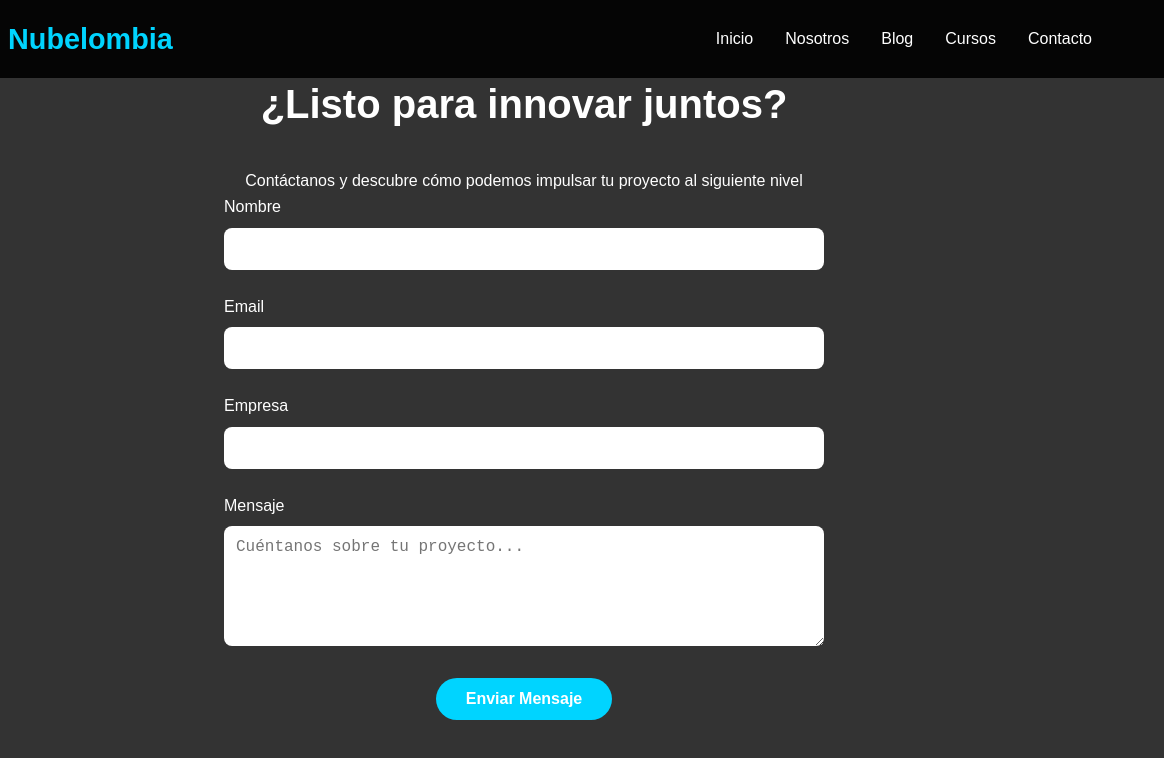
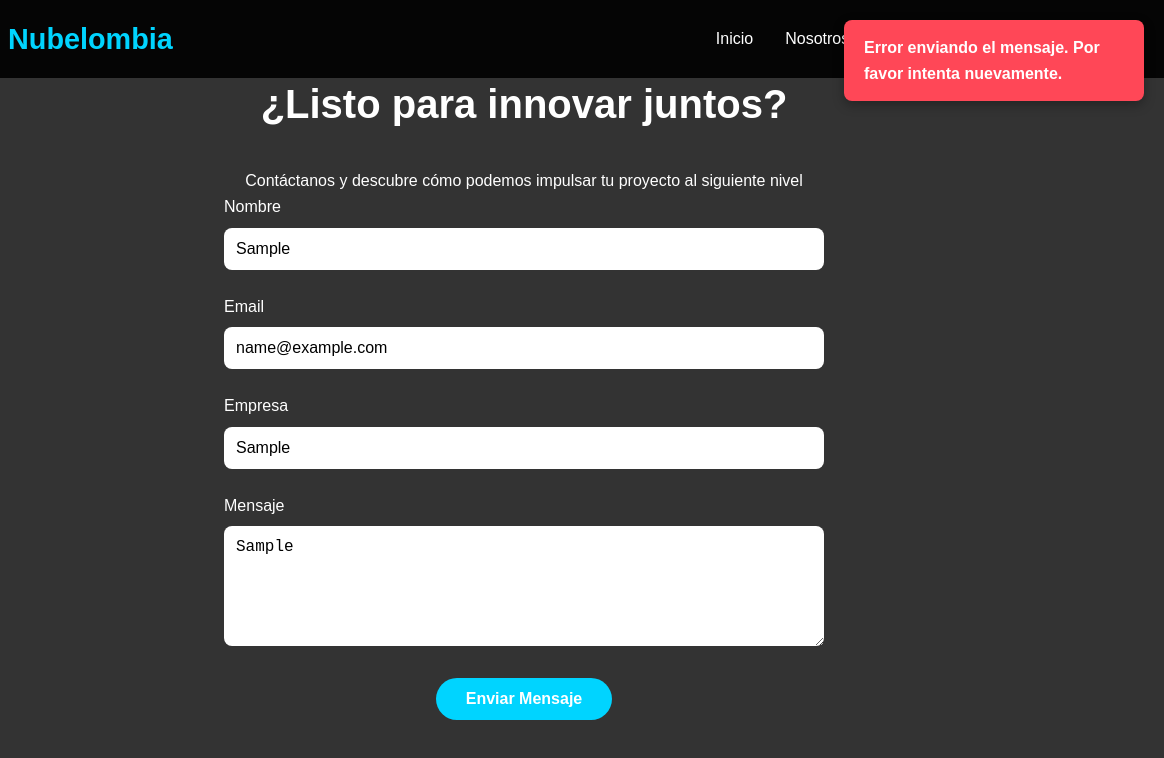
Before and after one commit to Nubelombia/nubelombia-website, a plain HTML site: page index.html in a window 1280 px wide. Both pictures are taken after typing "Sample", "name@example.com", "Sample", "Sample" into the empty fields and a click on the button "Enviar Mensaje". Shown: the part 2588-3346 px from the top of the page, 116-1280 px from the left. Drawn offline with Linux system fonts and the light colour scheme; no server answers.

Commit message:
funcion de formulario y boton actualizado

```diff
--- a/index.html
+++ b/index.html
@@ -207,6 +207,14 @@
         @keyframes slideInFromRight {
             0% { transform: translateX(100px); opacity: 0; }
             100% { transform: translateX(0); opacity: 1; }
+        }
+
+        @keyframes slideOutToRight {
+            0% { transform: translateX(0); opacity: 1; }
+            100% { transform: translateX(100%); opacity: 0; }
+       }
+       .notification {
+             animation: slideInFromRight 0.3s ease-out;
         }
 
         @keyframes slideInFromBottom {
@@ -501,6 +509,17 @@
             box-shadow: 0 8px 15px rgba(0, 212, 255, 0.3);
         }
 
+        /* Estados del botón de envío */
+        .submit-btn:disabled {
+            cursor: not-allowed;
+            transform: none !important;
+        }
+
+        .submit-btn:disabled:hover {
+            transform: none !important;
+            box-shadow: none !important;
+        }
+
         /* Responsive */
         @media (max-width: 768px) {
             .hero-content h1 { font-size: 2.5rem; }
@@ -763,23 +782,95 @@
                 window.open(posts[postId], '_blank');
             }
         }
-        function handleSubmit(event) {
+        async function handleSubmit(event) {
     event.preventDefault();
 
+    const submitBtn = event.target.querySelector('.submit-btn');
+    const originalText = submitBtn.textContent;
+
+    // Mostrar estado de carga
+    submitBtn.disabled = true;
+    submitBtn.textContent = 'Enviando...';
+    submitBtn.style.opacity = '0.7';
+
+    try {
         const formData = new FormData(event.target);
         const data = {
             name: formData.get('name'),
             email: formData.get('email'),
-                company: formData.get('company'),
-                message: formData.get('message')
+            phone: formData.get('company'), // Usando company como phone por compatibilidad
+            message: formData.get('message'),
+            subject: 'Contacto desde Nubelombia.com'
         };
 
-            // Aquí puedes integrar con tu backend o servicio de email
-            console.log('Datos del formulario:', data);
-            alert('¡Gracias por tu mensaje! Te contactaremos pronto.');
+        console.log('Enviando datos:', data);
 
-            // Reset form
+        const response = await fetch('/api/contact', {
+            method: 'POST',
+            headers: {
+                'Content-Type': 'application/json',
+            },
+            body: JSON.stringify(data)
+        });
+
+        const result = await response.json();
+        console.log('Respuesta del servidor:', result);
+
+        if (response.ok && result.success) {
+            // Mostrar mensaje de éxito
+            showNotification('¡Mensaje enviado exitosamente! Te contactaremos pronto.', 'success');
             event.target.reset();
+        } else {
+            throw new Error(result.error || 'Error enviando el mensaje');
+        }
+
+    } catch (error) {
+        console.error('Error:', error);
+        showNotification('Error enviando el mensaje. Por favor intenta nuevamente.', 'error');
+    } finally {
+        // Restaurar botón
+        submitBtn.disabled = false;
+        submitBtn.textContent = originalText;
+        submitBtn.style.opacity = '1';
+    }
+}
+
+// Función para mostrar notificaciones
+function showNotification(message, type = 'info') {
+    // Remover notificación existente
+    const existingNotification = document.querySelector('.notification');
+    if (existingNotification) {
+        existingNotification.remove();
+    }
+
+    // Crear nueva notificación
+    const notification = document.createElement('div');
+    notification.className = `notification ${type}`;
+    notification.textContent = message;
+
+    // Estilos para la notificación
+    notification.style.cssText = `
+        position: fixed;
+        top: 20px;
+        right: 20px;
+        padding: 15px 20px;
+        border-radius: 8px;
+        color: white;
+        font-weight: bold;
+        z-index: 10000;
+        max-width: 300px;
+        box-shadow: 0 4px 12px rgba(0,0,0,0.3);
+        animation: slideInFromRight 0.3s ease-out;
+        background: ${type === 'success' ? '#00d4ff' : '#ff4757'};
+    `;
+
+    document.body.appendChild(notification);
+
+    // Auto-remover después de 5 segundos
+    setTimeout(() => {
+        notification.style.animation = 'slideOutToRight 0.3s ease-in';
+        setTimeout(() => notification.remove(), 300);
+    }, 5000);
 }
 
         // Dynamic navbar background
```
Also changed, not shown: .github/workflows/azure-static-web-apps-zealous-hill-08813ad0f.yml. Lines whose indentation alone changed are shown as unchanged.
